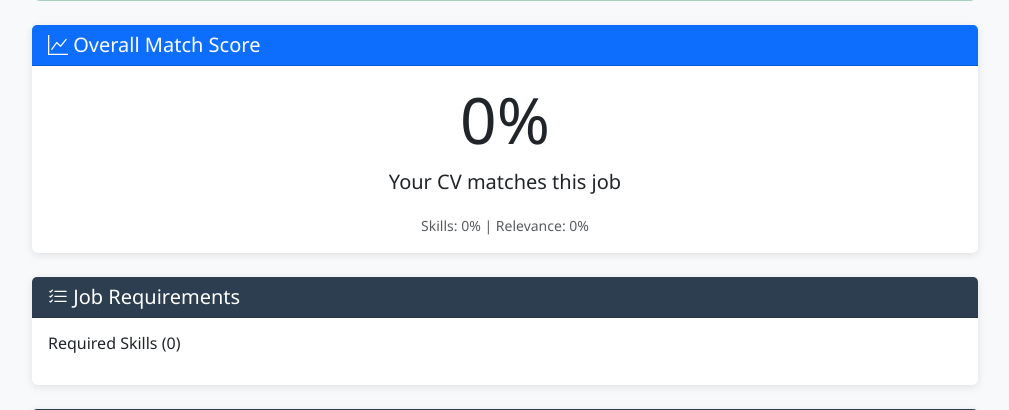
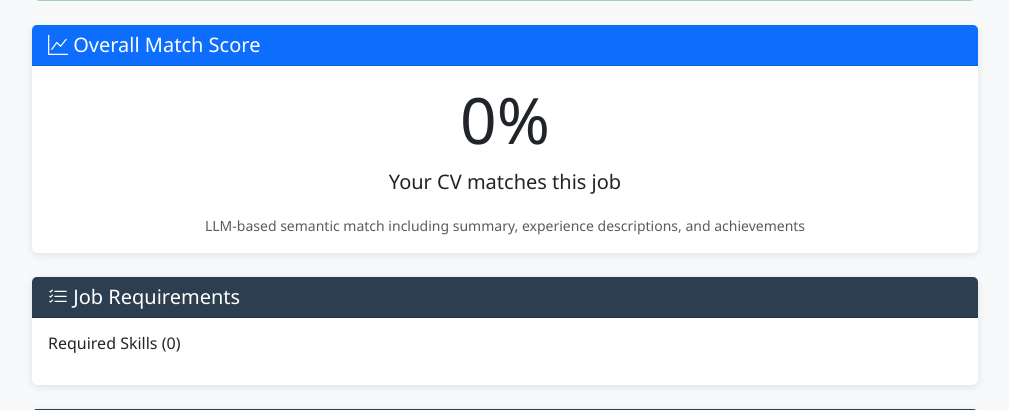
Before and after one commit to tzetze/cvforge, a Flask app: template templates/web/generate/analyze.html in a window 1280 px wide. Shown: the part 253-663 px from the top of the page, without its empty margins (135-1144 px from the left). Run offline with Flask 3, Linux system fonts and the light colour scheme; the template is opened without the code that fills it, so the values that code supplies are empty.

Commit message:
fix: use LLM-based overall CV match in UI
- Replace old formula (skill_match * 0.6 + avg_score * 0.4) with LLM-based match
- Display overall_cv_match from job_match_summary
- Remove misleading 'Skills: X% | Relevance: Y%' breakdown
- Show clear description: 'LLM-based semantic match'
- Now displays the 72% LLM match instead of 33% keyword-based match

```diff
--- a/templates/web/generate/analyze.html
+++ b/templates/web/generate/analyze.html
@@ -21,14 +21,13 @@
                 <h5 class="mb-0"><i class="bi bi-graph-up"></i> Overall Match Score</h5>
             </div>
             <div class="card-body text-center">
-                {% set skill_match = selected_content.job_match_summary.get('skill_match_rate', 0) %}
+                {% set llm_cv_match = selected_content.job_match_summary.get('overall_cv_match', 0) %}
                 {% set avg_score = selected_content.job_match_summary.get('average_score', 0) %}
-                {% set overall_match = (skill_match * 0.6 + avg_score * 0.4) * 100 %}
+                {% set overall_match = (llm_cv_match * 100) if llm_cv_match > 0 else (avg_score * 100) %}
                 <h1 class="display-3">{{ "%.0f"|format(overall_match) }}%</h1>
                 <p class="lead">Your CV matches this job</p>
                 <small class="text-muted">
-                    Skills: {{ "%.0f"|format(skill_match * 100) }}% |
-                    Relevance: {{ "%.0f"|format(avg_score * 100) }}%
+                    LLM-based semantic match including summary, experience descriptions, and achievements
                 </small>
             </div>
         </div>
```
